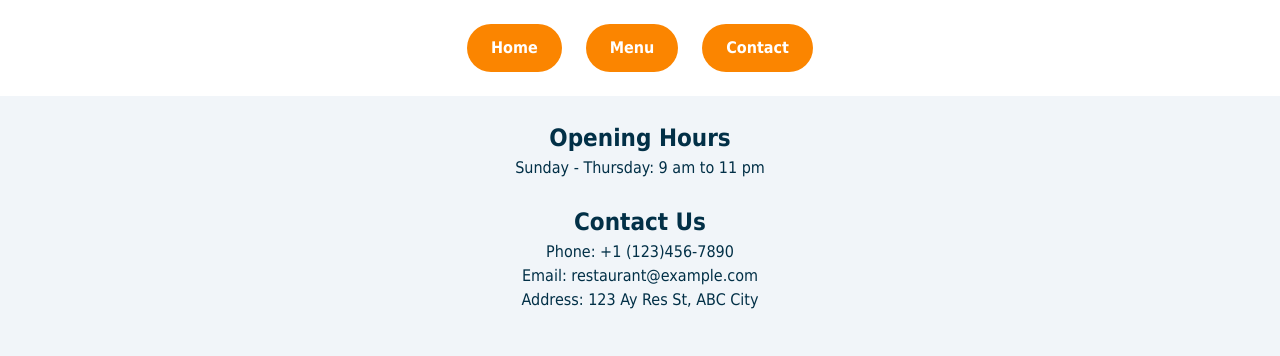
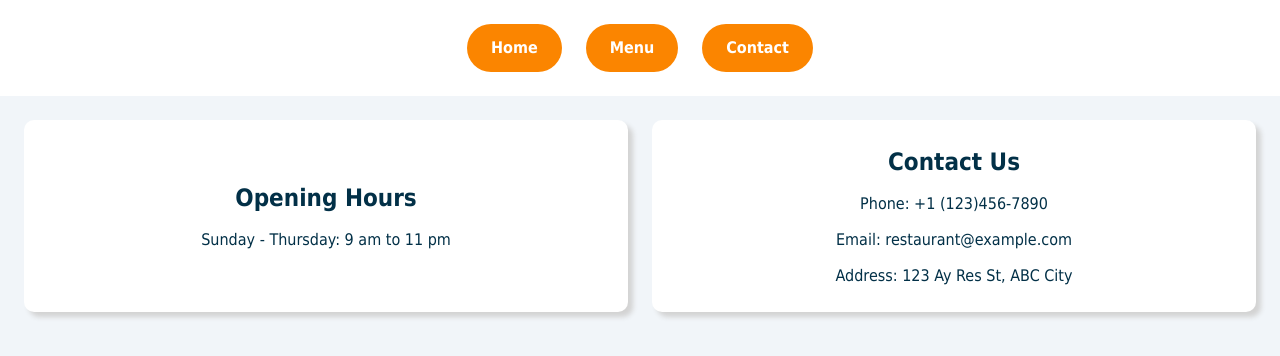
Before and after one commit to Ayman-Marghani/Restaurant-Page, a website built with webpack: page src/index.html in a window 1280 px wide. Both pictures are taken after a click on the button "Contact". Built offline with nearby package versions, Linux system fonts and the light colour scheme.

Commit message:
Style contact page

```diff
--- a/src/modules/contact-page-load.js
+++ b/src/modules/contact-page-load.js
@@ -1,6 +1,11 @@
 export default function ContactPageLoad(createDomElem) {
   const contentElem = document.querySelector("#content");
   contentElem.textContent = "";
+
+  // Set specific grid properties for contact page
+  contentElem.style.gridTemplateColumns = "repeat(auto-fit, minmax(350px, 1fr))";
+  contentElem.style.gridAutoRows= "1fr";
+  contentElem.style.justifyItems = "stretch";
 
   // Opening hours Div
   const openingHrsDiv = createDomElem("div", "contact-page-container", contentElem);
--- a/src/style.css
+++ b/src/style.css
@@ -100,3 +100,17 @@ button {
 }
 /************************************************************/
 /* Contact page */
+.contact-page-container {
+  background-color: #fff;
+
+  padding: var(--padding-medium);
+
+  display: flex;
+  flex-direction: column;
+  justify-content: center;
+  gap: calc(var(--gap) / 2);
+
+  border-radius: 10px;
+
+  box-shadow: 5px 5px 5px lightgray;
+}
```
